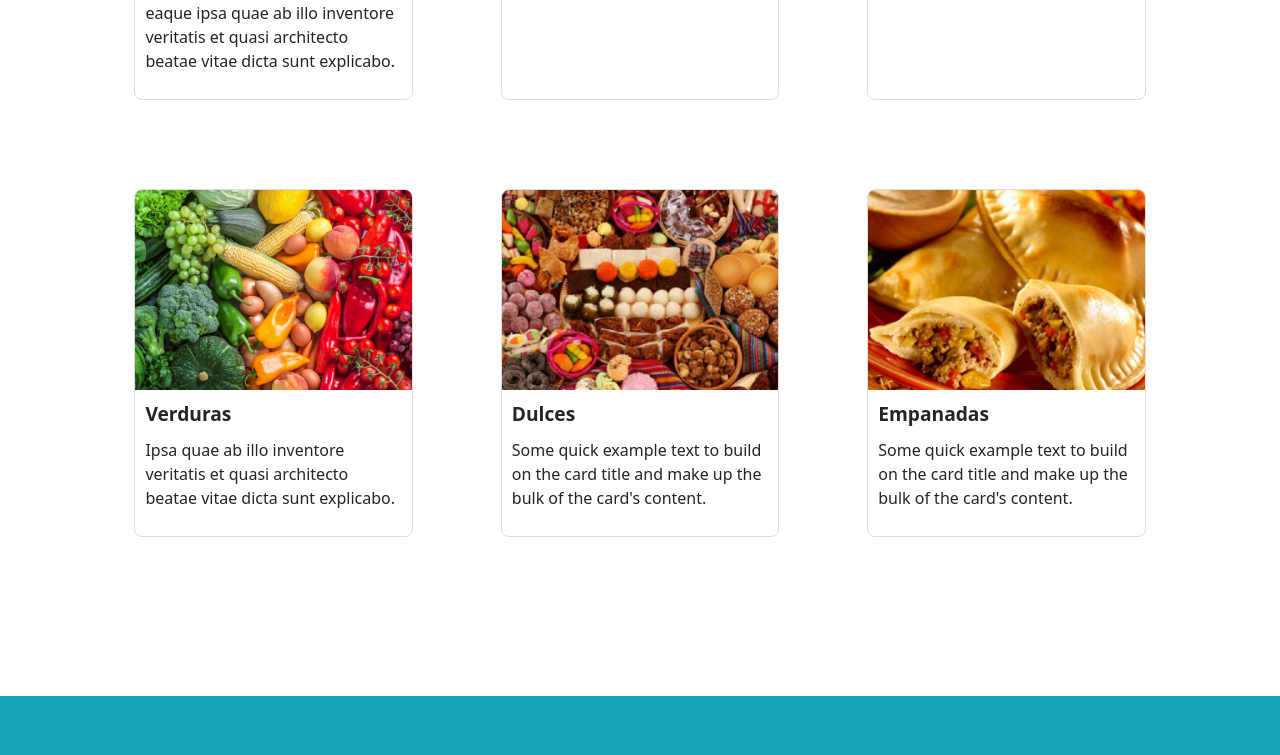
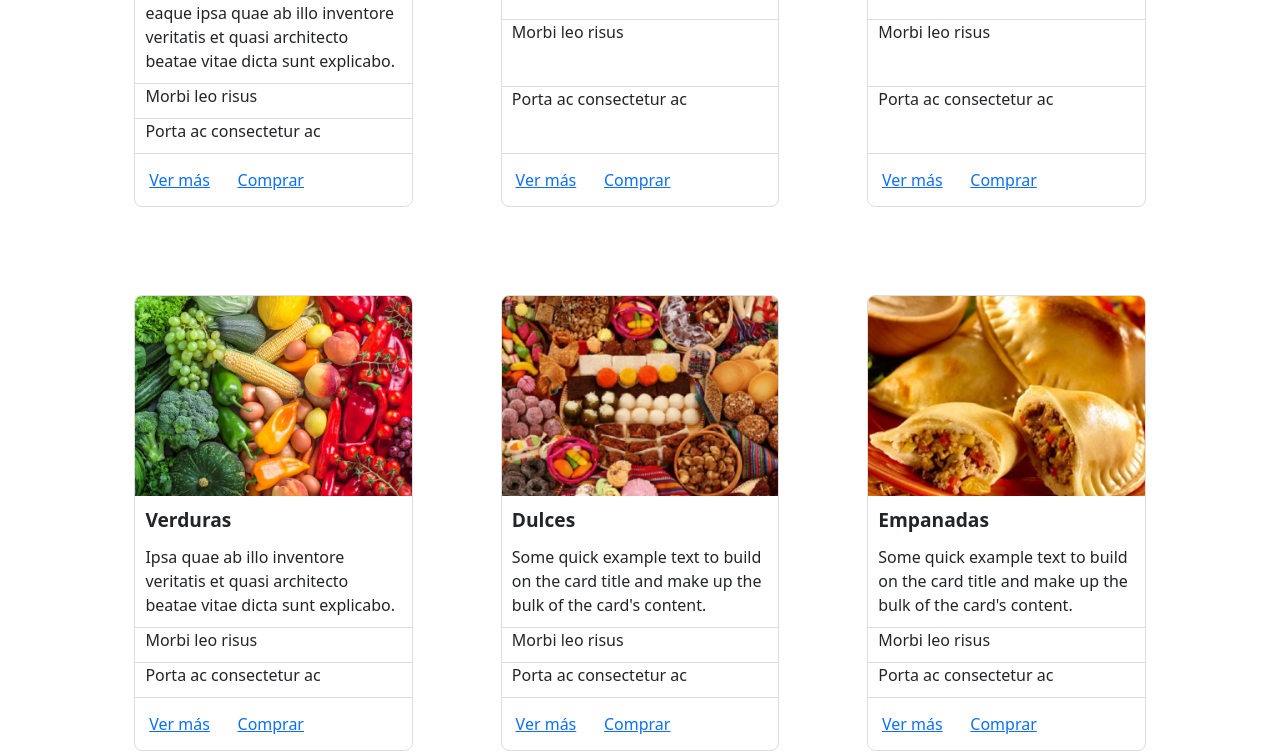
Before and after one commit to Cy5k0/Desafio-Suricata, a plain HTML site: page index.html in a window 1280 px wide. Shown: the part 730-1485 px from the top of the page. Drawn offline with nearby package versions, Linux system fonts and the light colour scheme.

Commit message:
commit 1107923 .... ya casi casi final final

```diff
--- a/assets/css/styles.css
+++ b/assets/css/styles.css
@@ -9,6 +9,12 @@ nav {
     height: 53px;
     width: 132px;
 }
+
+.navbar-toggler {
+    border-color: #ffffff;
+}
+
+
 .menu-container {
     padding: 8vw;
 }
@@ -50,11 +56,29 @@ nav {
     font-size: 1.2em;
     padding: 10px;
     margin-bottom: 0;
+    border-bottom: none;
 }
 
 .descp-item {
     padding: 0 10px 10px;
+    margin: 0px;
     flex-grow: 1;
+    border-bottom: 1px solid #ddd;
+    border-top: none;
+
+}
+
+.descp-item-link{
+    /*padding: 0 10px 10px;*/
+    justify-content: left;
+    align-items: left;
+    display: flex;
+    flex-direction: row;
+}
+
+.descp-item-link a {
+    padding-left: 0px;
+    margin: 5%;
 }
 
 @media (max-width: 768px) {
@@ -148,6 +172,14 @@ footer {
     background-color: #E83E8C !important;
 }
 
+.footer-logo {
+    max-width: 202px;
+    max-height: 106px;
+    width: auto;
+    height: auto;
+  }
+
+
 .medios-pagos {
     background-color: #17a2b8;
 }
--- a/index.html
+++ b/index.html
@@ -45,6 +45,11 @@
                     <img src="/assets/img/colaciones.jpg" class="img-fluid">
                     <p class="title-item">Colaciones</p>
                     <p class="descp-item">Sed ut perspiciatis unde omnis iste natus error sit voluptatem accusantium doloremque laudantium, totam rem aperiam, eaque ipsa quae ab illo inventore veritatis et quasi architecto beatae vitae dicta sunt explicabo.</p>
+                    <p class="descp-item">Morbi leo risus</p>
+                    <p class="descp-item">Porta ac consectetur ac</p>
+                    <div class="descp-item-link" ><a href="#">Ver más</a>
+                    <a href="#">Comprar</a></div>
+
                 </div>
             </div>
             <div class="prod-comidas col-12 col-sm-6 col-md-4 col-lg-4 mb-4">
@@ -52,6 +57,10 @@
                     <img src="/assets/img/desayunos.jpg" class="img-fluid">
                     <p class="title-item">Desayunos</p>
                     <p class="descp-item">Ipsa quae ab illo inventore veritatis et quasi architecto beatae vitae dicta sunt explicabo.</p>
+                    <p class="descp-item">Morbi leo risus</p>
+                    <p class="descp-item">Porta ac consectetur ac</p>
+                    <div class="descp-item-link" ><a href="#">Ver más</a>
+                    <a href="#">Comprar</a></div>
                 </div>
             </div>
             <div class="prod-comidas col-12 col-sm-6 col-md-4 col-lg-4 mb-4">
@@ -59,6 +68,10 @@
                     <img src="/assets/img/bebidas.jpg" class="img-fluid">
                     <p class="title-item">Bebidas</p>
                     <p class="descp-item">Some quick example text to build on the card title and make up the bulk of the card's content.</p>
+                    <p class="descp-item">Morbi leo risus</p>
+                    <p class="descp-item">Porta ac consectetur ac</p>
+                    <div class="descp-item-link" ><a href="#">Ver más</a>
+                    <a href="#">Comprar</a></div>
                 </div>
             </div>
             <div class="prod-comidas col-12 col-sm-6 col-md-4 col-lg-4 mb-4">
@@ -66,6 +79,10 @@
                     <img src="/assets/img/verduras.jpg" class="img-fluid">
                     <p class="title-item">Verduras</p>
                     <p class="descp-item">Ipsa quae ab illo inventore veritatis et quasi architecto beatae vitae dicta sunt explicabo.</p>
+                    <p class="descp-item">Morbi leo risus</p>
+                    <p class="descp-item">Porta ac consectetur ac</p>
+                    <div class="descp-item-link" ><a href="#">Ver más</a>
+                    <a href="#">Comprar</a></div>
                 </div>
             </div>
             <div class="prod-comidas col-12 col-sm-6 col-md-4 col-lg-4 mb-4">
@@ -73,6 +90,10 @@
                     <img src="/assets/img/dulces.jpg" class="img-fluid">
                     <p class="title-item">Dulces</p>
                     <p class="descp-item">Some quick example text to build on the card title and make up the bulk of the card's content.</p>
+                    <p class="descp-item">Morbi leo risus</p>
+                    <p class="descp-item">Porta ac consectetur ac</p>
+                    <div class="descp-item-link" ><a href="#">Ver más</a>
+                    <a href="#">Comprar</a></div>
                 </div>
             </div>
             <div class="prod-comidas col-12 col-sm-6 col-md-4 col-lg-4 mb-4">
@@ -80,6 +101,10 @@
                     <img src="/assets/img/empanadas.jpg" class="img-fluid">
                     <p class="title-item">Empanadas</p>
                     <p class="descp-item">Some quick example text to build on the card title and make up the bulk of the card's content.</p>
+                    <p class="descp-item">Morbi leo risus</p>
+                    <p class="descp-item">Porta ac consectetur ac</p>
+                    <div class="descp-item-link" ><a href="#">Ver más</a>
+                    <a href="#">Comprar</a></div>
                 </div>
             </div>
         </div>
@@ -87,14 +112,13 @@
 
     </section>
 
-<section class="medios-pagos-section d-none d-sm-block d-md-block">
+  <section class="medios-pagos-section d-none d-sm-block">
     <div class="container">
       <div class="row align-items-center">
-        <div class="col-12 col-md-3">
-          <p class="d-block text-center text-md-start">Ahora Aceptamos</p>
-        </div>
-        <div class="col-12 col-md-9">
-          <div class="tjtas-ico d-flex justify-content-center justify-content-md-start flex-wrap">
+        <div class="col-12">
+          <div class="d-flex align-items-center justify-content-center justify-content-md-start flex-wrap">
+            <p class="mb-0 me-3">Ahora Aceptamos</p>
+            <div class="tjtas-ico d-flex">
               <i class="fa-brands fa-cc-visa fa-2x mx-2"></i>
               <i class="fa-brands fa-cc-mastercard fa-2x mx-2"></i>
               <i class="fa-brands fa-cc-amex fa-2x mx-2"></i>
@@ -105,10 +129,11 @@
           </div>
         </div>
       </div>
+    </div>
   </section>
 
   <footer class="text-center py-3">
-    <img src="/assets/img/logo-footer.png" alt="Logo Footer" style="max-width: 100%; height: auto;">
+    <img src="/assets/img/logo-footer.png" alt="Logo SURICATA" style="max-width: 100%; height: auto;">
   </footer>
       <script src="https://cdn.jsdelivr.net/npm/@popperjs/core@2.11.8/dist/umd/popper.min.js"
       integrity="sha384-I7E8VVD/ismYTF4hNIPjVp/Zjvgyol6VFvRkX/vR+Vc4jQkC+hVqc2pM8ODewa9r"
```
Lines whose indentation alone changed are shown as unchanged.
